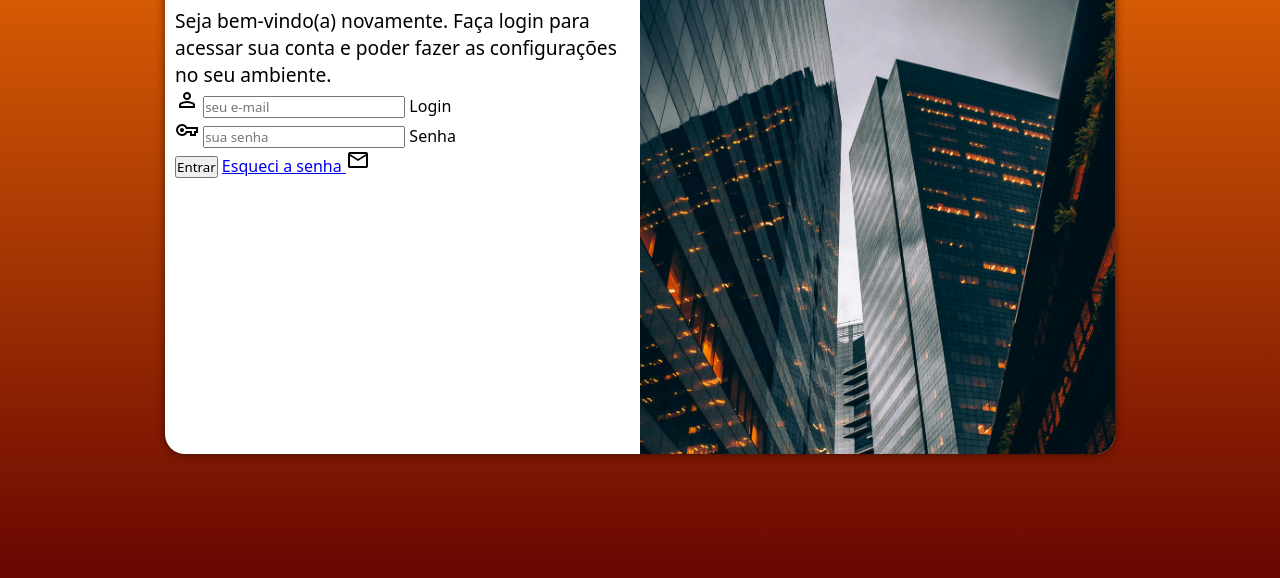
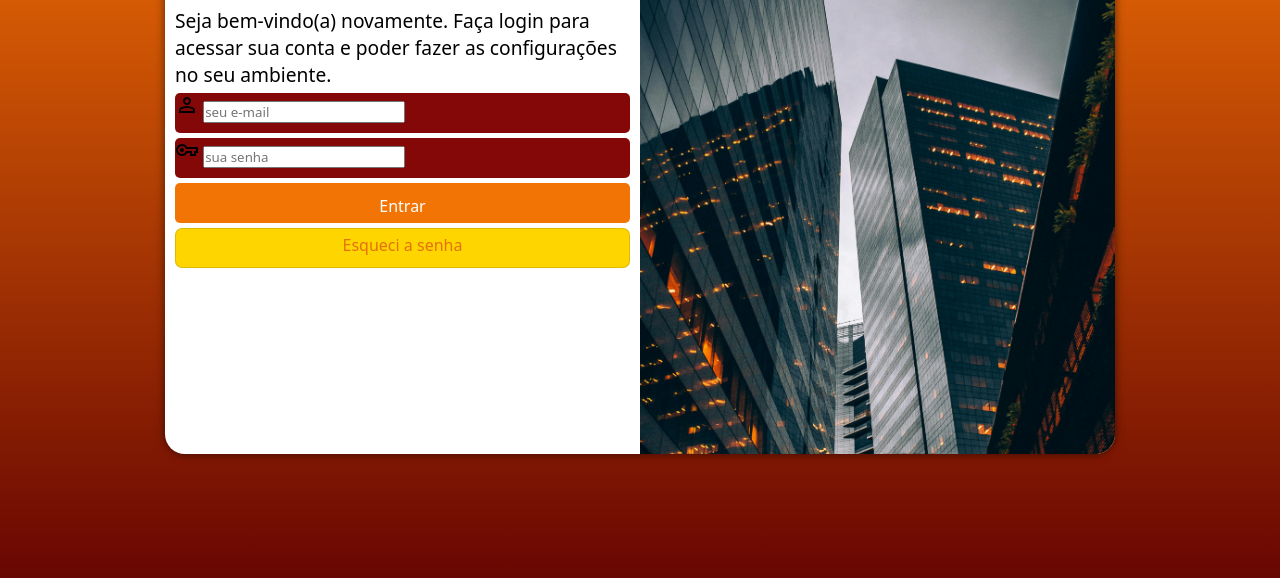
Before and after one commit to Max-Peres/Projeto-Login, a plain HTML site: page index.html in a window 1280 px wide. Shown: the part 196-774 px from the top of the page. Drawn offline with Linux system fonts and the light colour scheme.

Commit message:
formatação formulario

```diff
--- a/estilos/style.css
+++ b/estilos/style.css
@@ -33,7 +33,7 @@ section#login {
     overflow: hidden;
 
     background-color: white;
-    width: 250px;
+    width: 260px;
     height: 500px;
     border-radius: 20px;
     box-shadow: 0px 0px 10px rgba(0, 0, 0, 0.555);
@@ -63,3 +63,54 @@ div#formulario > h1 {
 div#formulario > p {
     font-size: 0.8em;
 }
+
+form >div.campo {
+    background-color: #850808;
+    width: 100%;
+    display: block;
+    height: 40px;
+    border-radius: 5px;
+    margin: 5px 0px;
+}
+div.campo > label {
+    display: none;
+}
+
+form > input[type=submit] {
+    display: block;
+    font-size: 1em;
+    width: 100%;
+    height: 40px;
+    margin-top: 5px;
+    padding-top: 5px;
+    background-color: #F27405;
+    color: white;
+    border: none;
+    border-radius: 5px;
+    cursor: pointer;
+}
+form > input[type=submit]:hover {
+    background-color: #ff8519;
+}
+
+form > a.botao {
+    display: block;
+    text-align: center;
+    font-size: 1em;
+    width: 100%;
+    height: 40px;
+    margin-top: 5px;
+    padding-top: 5px;
+    background-color: #ffd500;
+    color: #e4710d;
+    border: 1px solid #b4970571;
+    border-radius: 7px;
+    text-decoration: none;
+}
+form > a.botao:hover {
+    background-color: rgb(253, 250, 35);
+}
+
+form > a.botao > i {
+    font-size: 0.6em;
+}
--- a/index.html
+++ b/index.html
@@ -28,8 +28,8 @@
                         <label for="isenha">Senha</label>
                     </div>
                     <input type="submit" value="Entrar">
-                    <a href="esqueci.html">
-                        Esqueci a senha <svg xmlns="http://www.w3.org/2000/svg" height="24px" viewBox="0 -960 960 960" width="24px" fill="#000000"><path d="M160-160q-33 0-56.5-23.5T80-240v-480q0-33 23.5-56.5T160-800h640q33 0 56.5 23.5T880-720v480q0 33-23.5 56.5T800-160H160Zm320-280L160-640v400h640v-400L480-440Zm0-80 320-200H160l320 200ZM160-640v-80 480-400Z"/></svg>
+                    <a href="esqueci.html" class="botao">
+                        Esqueci a senha
                     </a>
                 </form>
             </div>
```
